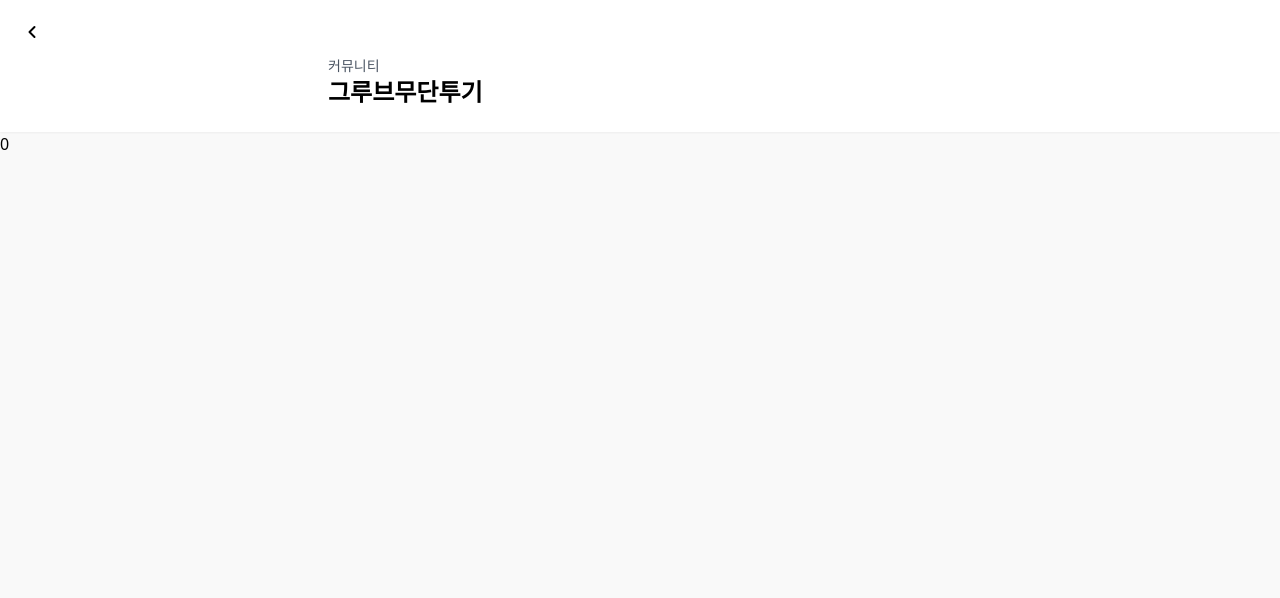
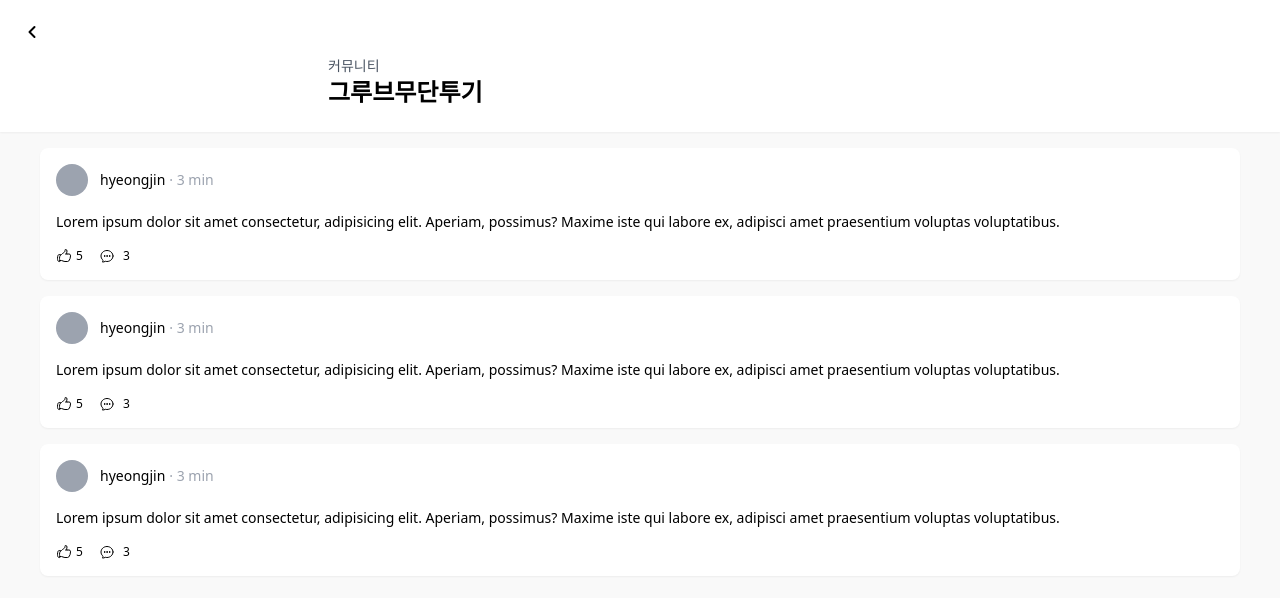
Before and after one commit to KeMezz/woomaanco, a Next.js app: page /0 in a window 1280 px wide. Shown: the top 598 px of the page. Built offline with nearby package versions, Linux system fonts and the light colour scheme.

Commit message:
커뮤니티 메인 페이지에 글 목록 표시

```diff
--- a/src/pages/[communityId]/index.tsx
+++ b/src/pages/[communityId]/index.tsx
@@ -3,9 +3,65 @@ import { useRouter } from "next/router";
 
 const Community = () => {
   const router = useRouter();
+  console.log(router.query.communityId);
   return (
     <Layout subtitle="커뮤니티" title="그루브무단투기" hideNav canGoBack>
-      <h1>{router.query.communityId}</h1>
+      <div className="flex flex-col gap-4 sm:px-6 m-4">
+        {Array.from({ length: 3 }, (_, i) => i).map((i) => (
+          <article key={i} className="p-4 rounded-lg bg-white shadow-sm">
+            <div className="flex items-center gap-3">
+              <div className="w-8 h-8 rounded-full bg-gray-400" />
+              <div className="flex gap-1">
+                <p className="font-medium text-sm">hyeongjin</p>
+                <p className="text-gray-400 text-sm">
+                  · <span className="text-gray-400">3 min</span>
+                </p>
+              </div>
+            </div>
+            <div className="mt-2 pt-2 text-sm">
+              Lorem ipsum dolor sit amet consectetur, adipisicing elit. Aperiam,
+              possimus? Maxime iste qui labore ex, adipisci amet praesentium
+              voluptas voluptatibus.
+            </div>
+            <div className="mt-2 pt-2 flex gap-4">
+              <div className="flex gap-1 items-center">
+                <svg
+                  xmlns="http://www.w3.org/2000/svg"
+                  fill="none"
+                  viewBox="0 0 24 24"
+                  strokeWidth={1.5}
+                  stroke="currentColor"
+                  className="w-4 h-4"
+                >
+                  <path
+                    strokeLinecap="round"
+                    strokeLinejoin="round"
+                    d="M6.633 10.5c.806 0 1.533-.446 2.031-1.08a9.041 9.041 0 012.861-2.4c.723-.384 1.35-.956 1.653-1.715a4.498 4.498 0 00.322-1.672V3a.75.75 0 01.75-.75A2.25 2.25 0 0116.5 4.5c0 1.152-.26 2.243-.723 3.218-.266.558.107 1.282.725 1.282h3.126c1.026 0 1.945.694 2.054 1.715.045.422.068.85.068 1.285a11.95 11.95 0 01-2.649 7.521c-.388.482-.987.729-1.605.729H13.48c-.483 0-.964-.078-1.423-.23l-3.114-1.04a4.501 4.501 0 00-1.423-.23H5.904M14.25 9h2.25M5.904 18.75c.083.205.173.405.27.602.197.4-.078.898-.523.898h-.908c-.889 0-1.713-.518-1.972-1.368a12 12 0 01-.521-3.507c0-1.553.295-3.036.831-4.398C3.387 10.203 4.167 9.75 5 9.75h1.053c.472 0 .745.556.5.96a8.958 8.958 0 00-1.302 4.665c0 1.194.232 2.333.654 3.375z"
+                  />
+                </svg>
+                <span className="text-xs">5</span>
+              </div>
+              <div className="flex gap-2 items-center">
+                <svg
+                  xmlns="http://www.w3.org/2000/svg"
+                  fill="none"
+                  viewBox="0 0 24 24"
+                  strokeWidth={1.5}
+                  stroke="currentColor"
+                  className="w-4 h-4"
+                >
+                  <path
+                    strokeLinecap="round"
+                    strokeLinejoin="round"
+                    d="M8.625 12a.375.375 0 11-.75 0 .375.375 0 01.75 0zm0 0H8.25m4.125 0a.375.375 0 11-.75 0 .375.375 0 01.75 0zm0 0H12m4.125 0a.375.375 0 11-.75 0 .375.375 0 01.75 0zm0 0h-.375M21 12c0 4.556-4.03 8.25-9 8.25a9.764 9.764 0 01-2.555-.337A5.972 5.972 0 015.41 20.97a5.969 5.969 0 01-.474-.065 4.48 4.48 0 00.978-2.025c.09-.457-.133-.901-.467-1.226C3.93 16.178 3 14.189 3 12c0-4.556 4.03-8.25 9-8.25s9 3.694 9 8.25z"
+                  />
+                </svg>
+                <span className="text-xs">3</span>
+              </div>
+            </div>
+          </article>
+        ))}
+      </div>
     </Layout>
   );
 };
```
